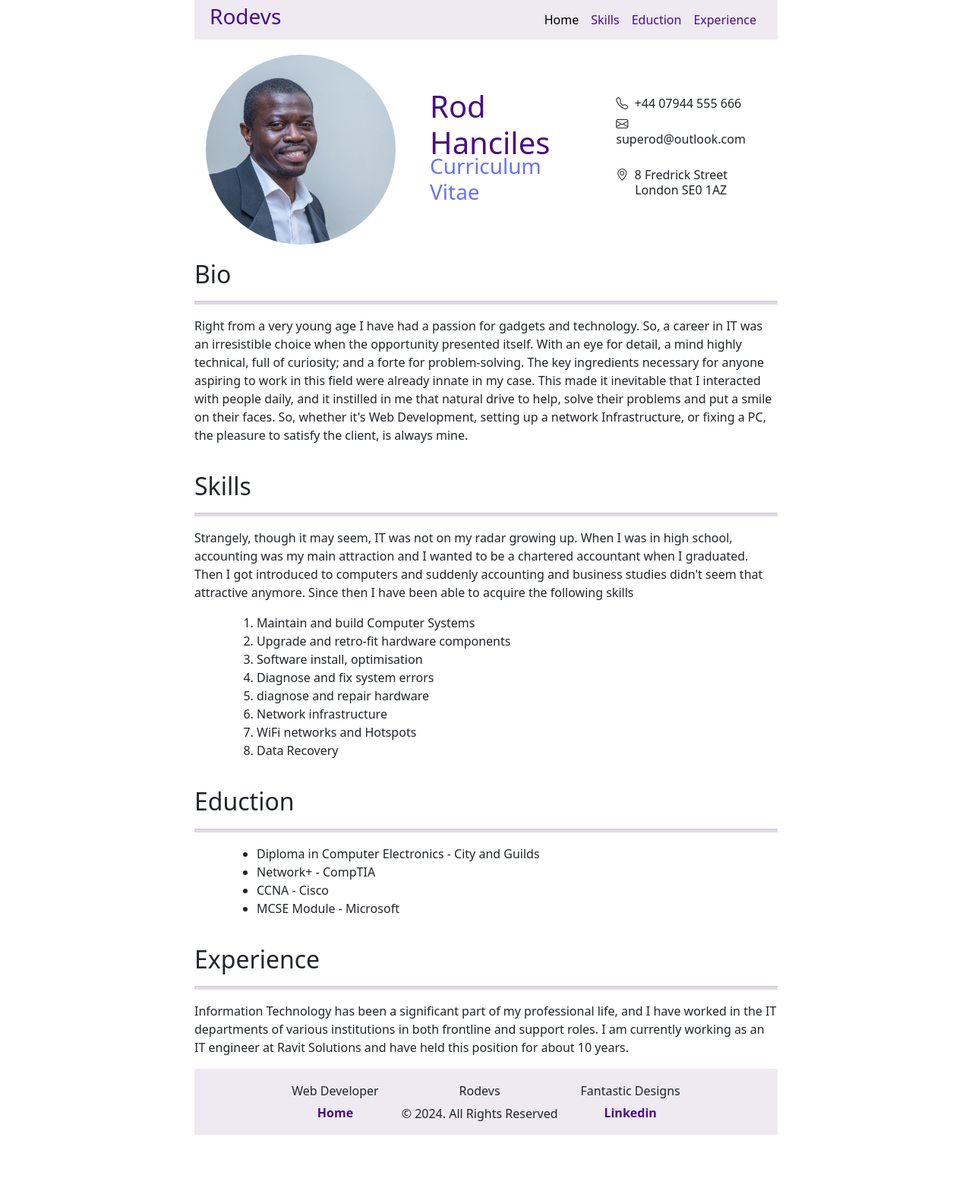
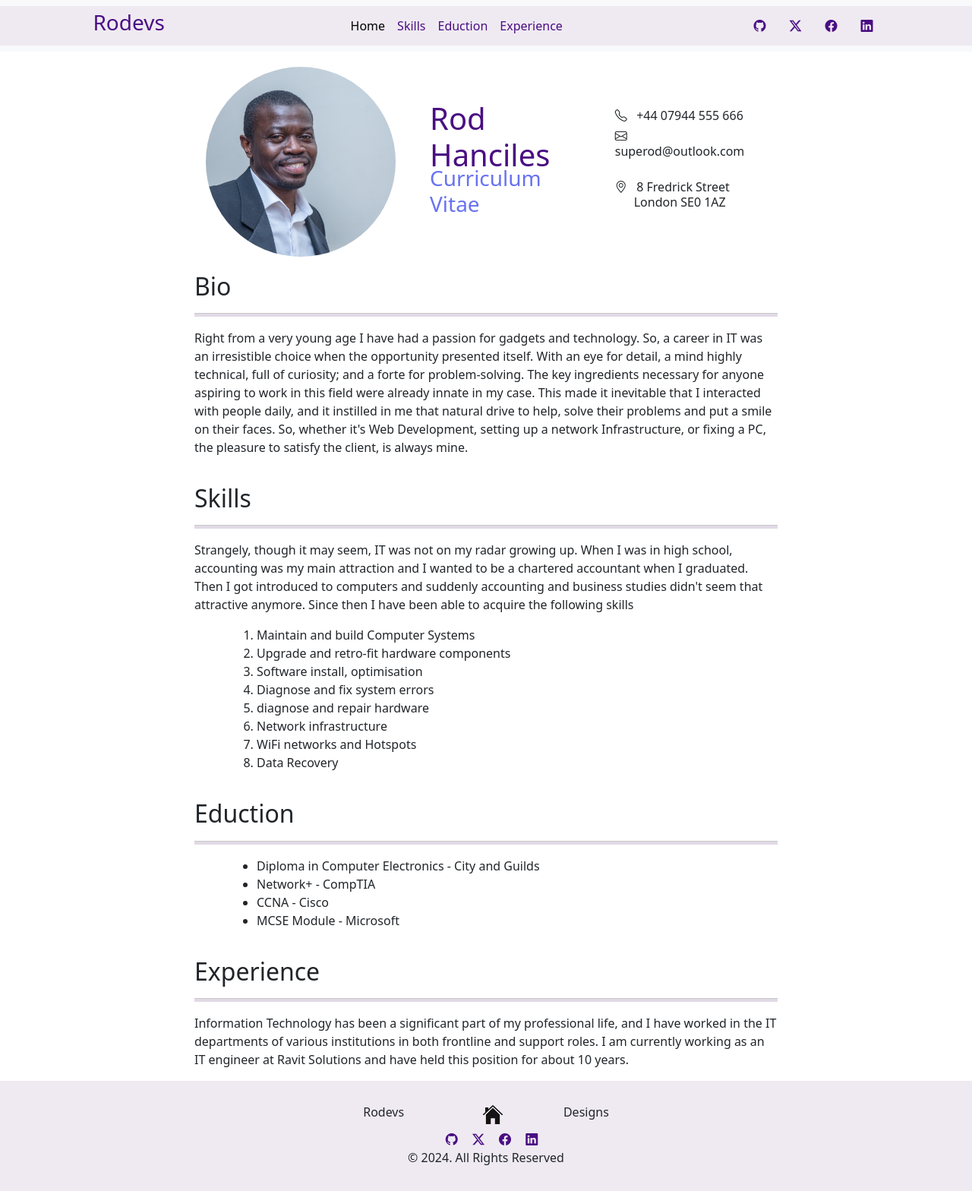
Before and after one commit to Rodev-Apps/Portfolio_TK3, a plain HTML site: page index.html in a window 1280 px wide. Shown: the whole page at 76% size. Before the commit the page ends 1494 px from the top, so only its background shows below. Drawn offline with nearby package versions, Linux system fonts and the light colour scheme.

Commit message:
Edit Nav and Footer
Made changes to the Nav bar and Footer.

```diff
--- a/index.html
+++ b/index.html
@@ -6,39 +6,8 @@
     <meta charset="UTF-8" />
     <meta name="viewport" content="width=device-width, initial-scale=1.0" />
     <title>Rodevs</title>
-    <style>
-      body {
-        font-family: Arial, Helvetica, sans-serif;
-        margin: 0;
-        padding: 0 20%;
-      }
-      ul, ol {
-        margin-left: 50px;
-      }
-      td {
-        padding: 0 15px;
-      }
-      .bi {
-        margin-left: 15px;
-      }
-      h2 {
-        padding-top: 20px;
-      }
-      hr {
-        border: none;
-        height: 5px;
-        background-color: rgb(140, 111, 158);
-      }
-      a:link {
-        color: rgb(74, 14, 131);
-        text-decoration: none;
-      }
-      a:hover {
-        color: rgb(184, 142, 209);
-        text-decoration: underline;
-      }
-
-    </style>
+    <!-- Add link to external CSS file -->
+    <link rel="stylesheet" href="style.css" />
     <!-- Add Bootstrap CSS and Icons link tag-->
     <link
       href="https://cdn.jsdelivr.net/npm/bootstrap@5.3.3/dist/css/bootstrap.min.css"
@@ -53,12 +22,10 @@
   </head>
   <!-- Picked up the idea from 'Stack Overflow' to use a center element to align content in the middle of the page. -->
   <body>
-    <center>
-      <header style="margin-bottom: 20px;">
-        <nav class="navbar navbar-expand-lg bg-body-tertiary" style="padding: 0px;">
-          <div class="container-fluid" style="background-color: rgb(239, 234, 242); padding: 0px 20px;">
-            <a class="navbar-brand" href="#"><h3>Rodevs</h3></a>
-            <button
+    <header>
+      <nav class="navbar navbar-expand-lg bg-body-tertiary">
+        <div class="container-fluid">
+          <!-- <button
             class="navbar-toggler"
             type="button"
             data-bs-toggle="collapse"
@@ -68,8 +35,12 @@
             aria-label="Toggle navigation"
           >
             <span class="navbar-toggler-icon"></span>
-            </button>
-            <div class="collapse navbar-collapse d-flex justify-content-end" id="navbarNavAltMarkup">
+          </button> -->
+          <div
+            class="collapse navbar-collapse d-flex justify-content-around"
+            id="navbarNavAltMarkup"
+          >
+            <a class="navbar-brand" href="#"><h3>Rodevs</h3></a>
             <div class="navbar-nav">
               <a class="nav-link active" aria-current="page" href="#">Home</a>
               <a class="nav-link" href="#ski">Skills</a>
@@ -77,11 +48,32 @@
               <a class="nav-link" href="#exp">Experience</a>
               <!-- <a class="nav-link disabled" aria-disabled="true">Disabled</a> -->
             </div>
+
+            <div class="navbar-nav">
+              <a
+                class="nav-link bi bi-github"
+                href="https://github.com/Rodev-Apps"
+              ></a>
+              <a
+                class="nav-link bi bi-twitter-x"
+                href="https://x.com/Rodevs23?mx=2"
+              ></a>
+              <a
+                class="nav-link bi bi-facebook"
+                href="https://www.facebook.com/profile.php?id=100095082984128"
+              ></a>
+              <a
+                class="nav-link bi bi-linkedin"
+                href="https://www.linkedin.com/in/rodevs/"
+              ></a>
+            </div>
           </div>
         </div>
       </nav>
     </header>
+
     <main>
+      <center>
         <section>
           <table>
             <tbody>
@@ -90,25 +82,30 @@
                   <img
                     src="image.jpg"
                     alt="Passport size image of author - Rod Hanciles"
-                    height="250px"
-                    width="250px"
-                    style="border-radius: 50%;"
+                    id="image"
                   />
                 </td>
                 <td>
                   <table>
                     <tbody>
                       <tr>
-                        <td><h1 style="margin-bottom: 0px; color: rgb(74, 14, 131);">Rod Hanciles</h1></td>
+                        <td><h1 id="title">Rod Hanciles</h1></td>
                         <td>
-                          <h6 class="bi bi-telephone">&nbsp; +44 07944 555 666</h6>
-                          <h6 class="bi bi-envelope">&nbsp; superod@outlook.com</h6>
+                          <h6 class="bi bi-telephone">
+                            &nbsp; +44 07944 555 666
+                          </h6>
+                          <h6 class="bi bi-envelope">
+                            &nbsp; superod@outlook.com
+                          </h6>
                         </td>
                       </tr>
                       <tr>
-                        <td><h3 style="margin-top: -10px; color: rgb(104, 114, 241);">Curriculum Vitae</h3></td>
+                        <td><h3 id="subTitle">Curriculum Vitae</h3></td>
                         <td>
-                          <h6 class="bi bi-geo-alt">&nbsp; 8 Fredrick Street<br/>&nbsp; &nbsp; &nbsp; London SE0 1AZ</h6>
+                          <h6 class="bi bi-geo-alt">
+                            &nbsp; 8 Fredrick Street<br />&nbsp; &nbsp; &nbsp;
+                            London SE0 1AZ
+                          </h6>
                         </td>
                       </tr>
                     </tbody>
@@ -122,31 +119,30 @@
       <!-- For some strange reason VS Code flags up styling from within the brackets of elements. Now sure why, but it didn't work from within the head element -->
       <section>
         <h2>Bio</h2>
-      <hr>
+        <hr />
         <p>
           Right from a very young age I have had a passion for gadgets and
           technology. So, a career in IT was an irresistible choice when the
           opportunity presented itself. With an eye for detail, a mind highly
-        technical, full of curiosity; and a forte for problem-solving. The
-        key ingredients necessary for anyone aspiring to work in this field
-        were already innate in my case. This made it inevitable that I
-        interacted with people daily, and it instilled in me that natural
-        drive to help, solve their problems and put a smile on their faces.
-        So, whether it's Web Development, setting up a network
-        Infrastructure, or fixing a PC, the pleasure to satisfy the client,
-        is always mine.
+          technical, full of curiosity; and a forte for problem-solving. The key
+          ingredients necessary for anyone aspiring to work in this field were
+          already innate in my case. This made it inevitable that I interacted
+          with people daily, and it instilled in me that natural drive to help,
+          solve their problems and put a smile on their faces. So, whether it's
+          Web Development, setting up a network Infrastructure, or fixing a PC,
+          the pleasure to satisfy the client, is always mine.
         </p>
       </section>
       <section>
         <h2 id="ski">Skills</h2>
-      <hr>
+        <hr />
         <p>
-        Strangely, though it may seem, IT was not on my radar growing up.
-        When I was in high school, accounting was my main attraction and I
-        wanted to be a chartered accountant when I graduated. Then I got
-        introduced to computers and suddenly accounting and business studies
-        didn't seem that attractive anymore. Since then I have been able to
-        acquire the following skills
+          Strangely, though it may seem, IT was not on my radar growing up. When
+          I was in high school, accounting was my main attraction and I wanted
+          to be a chartered accountant when I graduated. Then I got introduced
+          to computers and suddenly accounting and business studies didn't seem
+          that attractive anymore. Since then I have been able to acquire the
+          following skills
         </p>
         <ol>
           <li>Maintain and build Computer Systems</li>
@@ -161,7 +157,7 @@
       </section>
       <section>
         <h2 id="edu">Eduction</h2>
-      <hr>
+        <hr />
         <ul>
           <li>Diploma in Computer Electronics - City and Guilds</li>
           <li>Network+ - CompTIA</li>
@@ -171,32 +167,48 @@
       </section>
       <section>
         <h2 id="exp">Experience</h2>
-      <hr>
+        <hr />
         <p>
-        Information Technology has been a significant part of my
-        professional life, and I have worked in the IT departments of
-        various institutions in both frontline and support roles. I am
-        currently working as an IT engineer at Ravit Solutions and have held
-        this position for about 10 years.
+          Information Technology has been a significant part of my professional
+          life, and I have worked in the IT departments of various institutions
+          in both frontline and support roles. I am currently working as an IT
+          engineer at Ravit Solutions and have held this position for about 10
+          years.
         </p>
       </section>
     </main>
-  <footer style="padding-top: 20px; background-color: rgb(239, 234, 242);">
+
+    <footer>
       <center>
-      <table>
-        <tbody>
-          <tr>
-            <td><h6>Web Developer</h6></td>
-            <td><h6 style="text-align: center;">Rodevs</h6></td>
-            <td><h6>Fantastic Designs</h6></td>
-          </tr>
-          <tr>
-            <td><a href="#"><h6 style="text-align: center; margin-top: -10px;font-weight: bold;">Home</h6></a></td>
-            <td><p style="text-align: center;">&copy; 2024. All Rights Reserved</p></td>
-            <td><a target="_blank" href="https://www.linkedin.com/in/rodevs/"><h6 style="text-align: center; margin-top: -10px;font-weight: bold;">Linkedin</h6></a></td>
-          </tr>
-        </tbody>
-      </table>
+        <div>
+          <div class="footerTxt">
+            <h6 class="footerTxt">Rodevs</h6>
+            <a href="#"
+              ><img
+                src="Home-1.png"
+                alt="Home icon"
+                id="icon"
+                height="25px"
+                class="footerTxt"
+            /></a>
+            <h6>Designs</h6>
+          </div>
+          <div>
+            <a class="bi bi-github" href="https://github.com/Rodev-Apps"></a>
+            <a class="bi bi-twitter-x" href="https://x.com/Rodevs23?mx=2"></a>
+            <a
+              class="bi bi-facebook"
+              href="https://www.facebook.com/profile.php?id=100095082984128"
+            ></a>
+            <a
+              class="bi bi-linkedin"
+              href="https://www.linkedin.com/in/rodevs/"
+            ></a>
+          </div>
+          <div>
+            <p class="footerTxt">&copy; 2024. All Rights Reserved</p>
+          </div>
+        </div>
       </center>
     </footer>
 
--- /dev/null
+++ b/style.css
@@ -0,0 +1,82 @@
+/* Transfer style information from HTML doc. Then use this CSS file to style and improve web page */
+body {
+    font-family: Arial, Helvetica, sans-serif;
+    margin: 0;
+    padding: 0;
+    }
+header {
+    margin-bottom: 20px;
+    }
+nav {
+    padding: 0px;
+    }
+.container-fluid {
+    background-color: rgb(239, 234, 242);
+    padding: 0px 20px;
+    }
+main {
+    /* width: 60%; */
+    padding: 0 20%;
+    }
+#image {
+    height: 250px;
+    width: 250px;
+    border-radius: 50%;
+    }
+#title {
+    margin-bottom: 0px;
+    color: rgb(74, 14, 131);
+    }
+#subTitle {
+    margin-top: -10px;
+    color: rgb(104, 114, 241);
+}
+ul, ol {
+    margin-left: 50px;
+    }
+td {
+    padding: 0 15px;
+    }
+.bi {
+    margin-left: 15px;
+    }
+h2 {
+    padding-top: 20px;
+    }
+hr {
+    border: none;
+    height: 5px;
+    background-color: rgb(140, 111, 158);
+    }
+footer {
+    padding-top: 2em;
+    padding-bottom: 1em;
+    background-color: rgb(239, 234, 242);
+    }
+#icon {
+    margin-left: 6.5em;
+    margin-right: 5em;
+    margin-bottom: 0.5em;
+    /* color: rgb(74, 14, 131); */
+    }
+/* #icon:hover {
+    color: rgb(184, 142, 209);
+    } */
+.footerTxt {
+    display: flex;
+    justify-content: center;
+    text-align: center;
+    }
+.footerLnk {
+    text-align: center;
+    margin-top: -10px;
+    font-weight: bold;
+}
+a:link {
+    color: rgb(74, 14, 131);
+    text-decoration: none;
+    }
+a:hover {
+    color: rgb(184, 142, 209);
+    text-decoration: underline;
+    }
```
Also changed, not shown: Home-1.png (added). Lines whose indentation alone changed are shown as unchanged.
